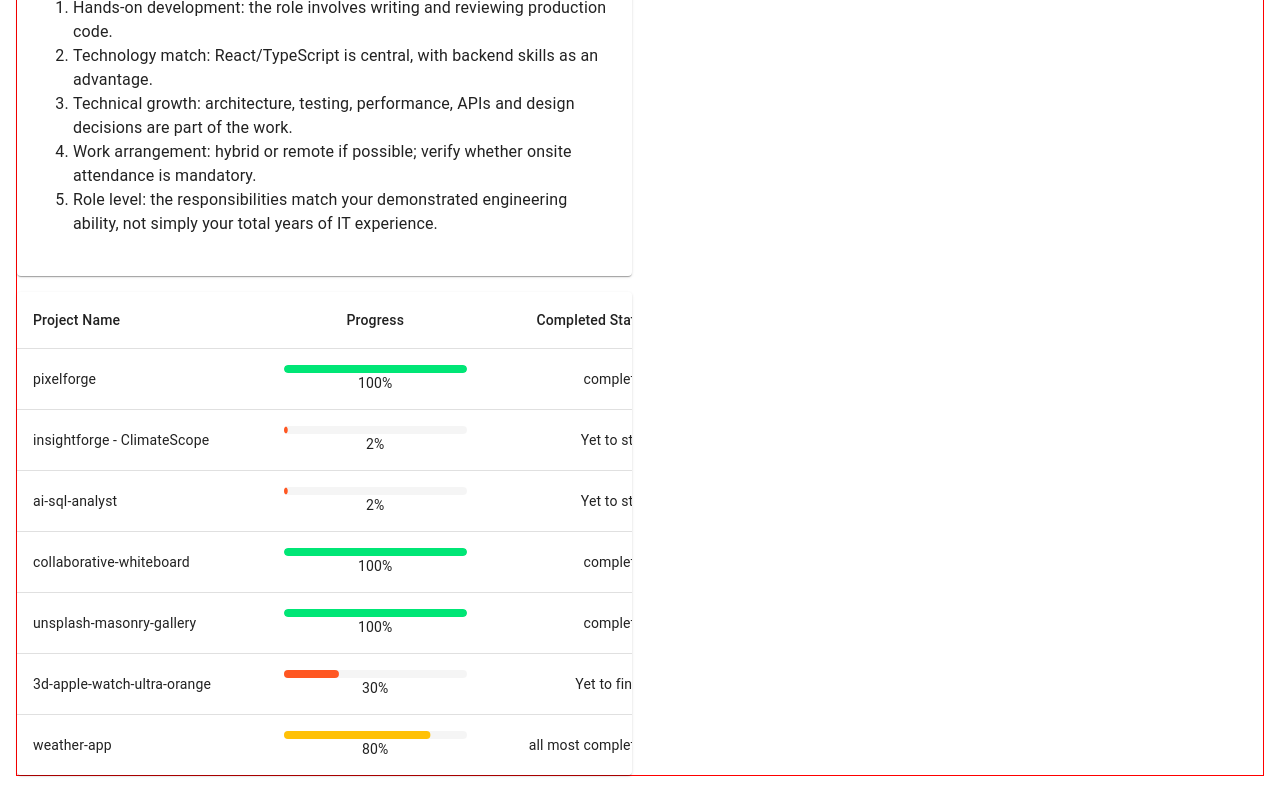
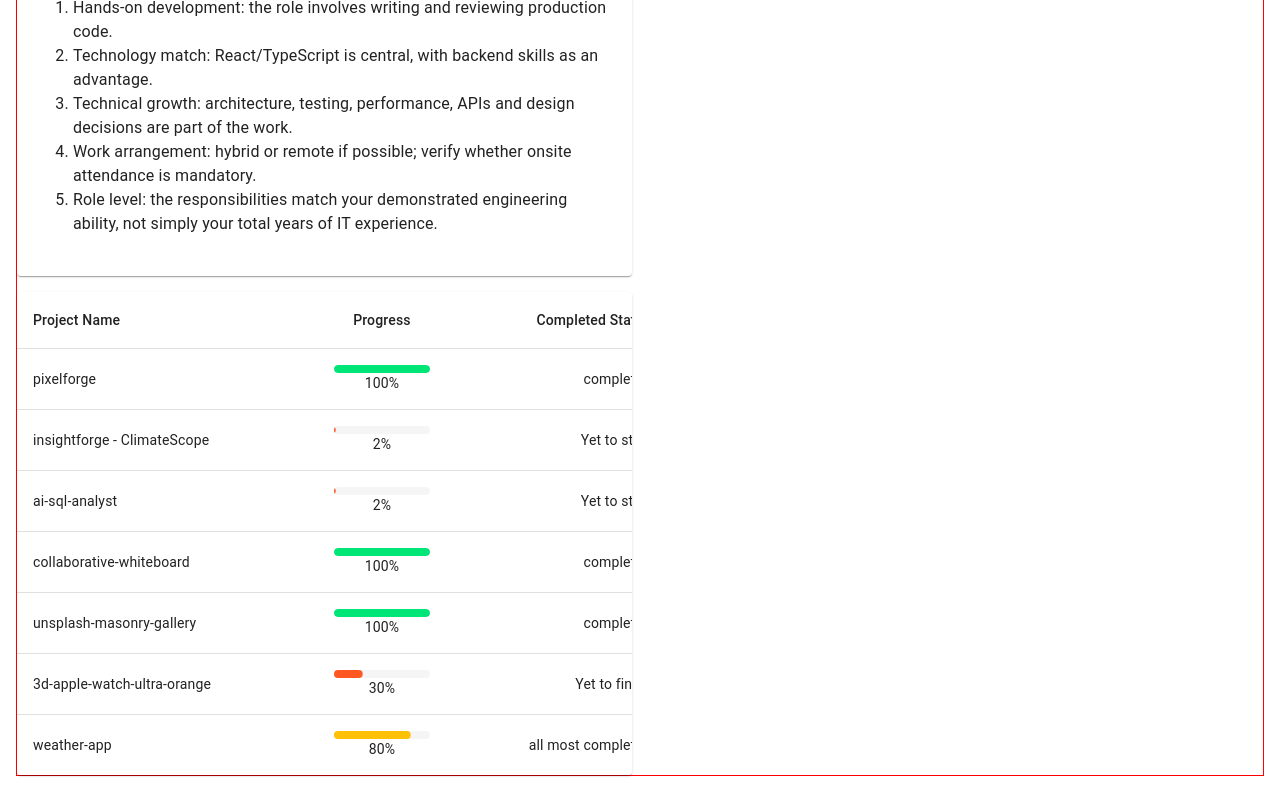
Before and after one commit to pramodboda/developer-analytics, a React (Vite) app in the folder client/: page /tech/career-goals in a window 1280 px wide. Shown: the part 3073-3873 px from the top of the page. Built offline with nearby package versions, Linux system fonts and the light colour scheme.

Commit message:
UPDATE: UI

```diff
--- a/client/src/app/pages/Tech/CareerGoals/PortfolioProjectsTracker.tsx
+++ b/client/src/app/pages/Tech/CareerGoals/PortfolioProjectsTracker.tsx
@@ -56,8 +56,8 @@ export default function PortfolioProjectsTracker() {
                 {row.project_name}
               </TableCell>
 
-              <TableCell align="center" sx={{ minWidth: 180 }}>
-                <Stack>
+              <TableCell align="center" sx={{ minWidth: 40 }}>
+                <Stack >
                   <LinearProgress
                     variant="determinate"
                     value={Math.min(100, Math.max(0, row.progress))}
```
